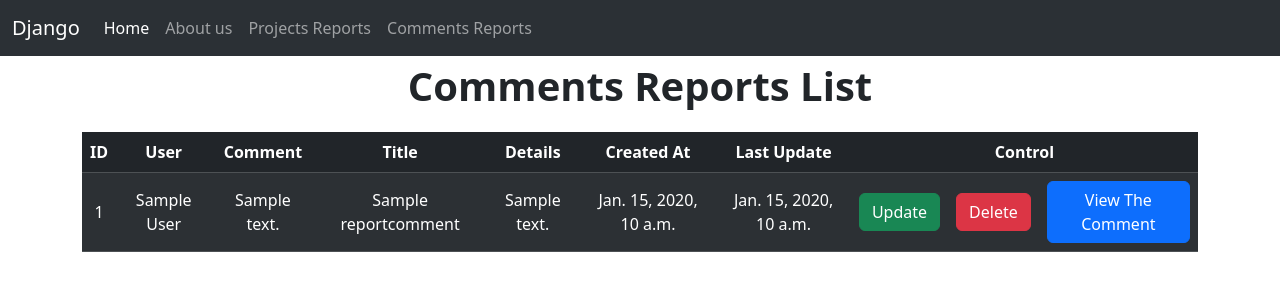
After one commit to AbdAlla-AboElMagd/Crowd-Funding, a Django app: page /ListReportComment/ in a window 1280 px wide. The commit adds this page. Shown: the top 300 px of the page. Run offline with Django 5.2, Linux system fonts and the light colour scheme; tables that the repository leaves empty hold one stand-in row (values such as "Sample post").

Commit message:
Making Report Functionality
* Adding Models to the Project

* Editing User isadmin to be is_staff

* Making Report Functionality

* Making Report Functionality Editing Project and User Models

```diff
--- a/crowdFunding/admin.py
+++ b/crowdFunding/admin.py
@@ -2,7 +2,9 @@ from django.contrib import admin
 
 from django.contrib.auth.admin import UserAdmin
 
-from .models import User , Tag , Project , Comment , ReportProject , ReprotComment , RatingProject
+
+from .models import User , Tag , Project , Comment , ReportProject , ReportComment , RatingProject
+
 
 # from django.contrib.auth.models import User as DefaultUser
 
@@ -45,5 +47,5 @@ admin.site.register(Tag)
 admin.site.register(Project)
 admin.site.register(Comment)
 admin.site.register(ReportProject)
-admin.site.register(ReprotComment)
+admin.site.register(ReportComment)
 admin.site.register(RatingProject)
--- a/crowdFunding/views.py
+++ b/crowdFunding/views.py
@@ -1,4 +1,10 @@
-from django.shortcuts import render
+from django.shortcuts import render , redirect
+
+from django.views import View
+from django.views.generic import ListView
+
+from crowdFunding.forms import ReportCommentModelForm, ReportProjectModelForm
+from crowdFunding.models import Comment, Project, ReportProject , User , ReportComment
 
 # Create your views here.
 def home(request):
@@ -6,3 +12,132 @@ def home(request):
 
 def about(request):
     return render(request=request, template_name='crowdFunding/about.html')
+
+# Report Project CRUD Control
+class CreateReportProject(View):
+    def get(self , request , project_id):
+        report_form = ReportProjectModelForm()
+        context = {"report_form" : report_form , "project_id" : project_id}
+        print( "Project_id :" , project_id)
+        return render(request=request, template_name='crowdFunding/reportProject.html', context=context)
+
+    def post(self , request , project_id):
+        report_form = ReportProjectModelForm(request.POST)
+
+        if report_form.is_valid():
+            print("title" , report_form.data['title'] )
+            print( "Project_id :" , project_id)
+            user = User.objects.get(id=1)
+            project = Project.objects.get(id=project_id)
+            report = ReportProject.objects.create(title = report_form.data['title'] , text=report_form.data['text'] , project = project , user = user)
+            context = {"report_form" : report_form , "project_id" : project_id , "alert" : "success" , "message" : "Report Saved successfully"}
+        else :
+            context = {"report_form" : report_form , "project_id" : project_id , "alert" : "danger" , "message" : "Failed To Report Report"}
+        return render(request=request, template_name='crowdFunding/reportProject.html', context=context)
+
+
+class UpdateReportProject(View):
+    def get(self , request , report_id):
+        report = ReportProject.objects.get(id = report_id)
+        report_form = ReportProjectModelForm(instance=report)
+        context = {"report_form" : report_form , "report_id" : report_id}
+        return render(request=request, template_name='crowdFunding/upadteReportProject.html', context=context)
+
+    def post(self , request , report_id):
+        report = ReportProject.objects.get(id = report_id)
+        report_form = ReportProjectModelForm(request.POST , instance=report)
+        if report_form.is_valid():
+            report_form.save()
+            context = {"report_form" : report_form , "report_id" : report_id , "alert" : "success" , "message" : "Report updated successfully"}
+
+            return render(request=request, template_name='crowdFunding/upadteReportProject.html', context=context)
+        else:
+            context = {"report_form" : report_form , "report_id" : report_id , "alert" : "danger" , "message" : "Failed To Update The Report"}
+            return render(request=request, template_name='crowdFunding/upadteReportProject.html', context=context)
+
+class DeleteReportProject(View):
+    def get(self , request , report_id):
+        report = ReportProject.objects.get(id = report_id)
+        report.delete()
+        return redirect('ListReportProject')
+
+class ListReportProject(ListView):
+    model = ReportProject
+    template_name = 'crowdFunding/listReportProject.html'
+    context_object_name = 'reports'
+    queryset = ReportProject.objects.all().order_by('id')
+
+    def get_context_data(self, **kwargs):
+        context = super().get_context_data(**kwargs)
+        return context
+
+    # # Overriding the dispatch class to redirect to the login if not logged in
+    # def dispatch(self, request, *args, **kwargs):
+    #     if not request.session.get('username'):
+    #         return redirect('login')
+    #     return super().dispatch(request, *args, **kwargs)
+
+# Report Comment CRUD Control
+class CreateReportComment(View):
+    def get(self , request , comment_id):
+        report_form = ReportCommentModelForm()
+        context = {"report_form" : report_form , "comment_id" : comment_id}
+        # print( "comment_id :" , comment_id)
+        return render(request=request, template_name='crowdFunding/reportComment.html', context=context)
+
+    def post(self , request , comment_id):
+        report_form = ReportProjectModelForm(request.POST)
+
+        if report_form.is_valid():
+            print("title" , report_form.data['title'] )
+            print( "comment_id :" , comment_id)
+            user = User.objects.get(id=1)
+            comment = Comment.objects.get(id=comment_id)
+            report = ReportComment.objects.create(title = report_form.data['title'] , text=report_form.data['text'] , comment = comment , user = user)
+            context = {"report_form" : report_form , "comment_id" : comment_id  , "alert" : "success" , "message" : "Report Saved successfully"}
+        else:
+            context = {"report_form" : report_form , "comment_id" : comment_id  , "alert" : "danger" , "message" : "Failed To Save The Report"}
+
+        return render(request=request, template_name='crowdFunding/reportComment.html', context=context)
+
+
+class UpdateReportComment(View):
+    def get(self , request , report_id):
+        report = ReportComment.objects.get(id = report_id)
+        report_form = ReportCommentModelForm(instance=report)
+        context = {"report_form" : report_form , "report_id" : report_id}
+        return render(request=request, template_name='crowdFunding/upadteReportComment.html', context=context)
+
+    def post(self , request , report_id):
+        report = ReportComment.objects.get(id = report_id)
+        report_form = ReportCommentModelForm(request.POST , instance=report)
+        if report_form.is_valid():
+            report_form.save()
+            context = {"report_form" : report_form , "report_id" : report_id , "alert" : "success" , "message" : "Report updated successfully"}
+
+            return render(request=request, template_name='crowdFunding/upadteReportComment.html', context=context)
+        else:
+            context = {"report_form" : report_form , "report_id" : report_id , "alert" : "danger" , "message" : "Failed To Update The Report"}
+            return render(request=request, template_name='crowdFunding/upadteReportComment.html', context=context)
+
+class DeleteReportComment(View):
+    def get(self , request , report_id):
+        report = ReportComment.objects.get(id = report_id)
+        report.delete()
+        return redirect('ListReportComment')
+
+class ListReportComment(ListView):
+    model = ReportComment
+    template_name = 'crowdFunding/listReportComment.html'
+    context_object_name = 'reports'
+    queryset = ReportComment.objects.all().order_by('id')
+
+    def get_context_data(self, **kwargs):
+        context = super().get_context_data(**kwargs)
+        return context
+
+    # # Overriding the dispatch class to redirect to the login if not logged in
+    # def dispatch(self, request, *args, **kwargs):
+    #     if not request.session.get('username'):
+    #         return redirect('login')
+    #     return super().dispatch(request, *args, **kwargs)
--- a/project/urls.py
+++ b/project/urls.py
@@ -17,11 +17,24 @@ Including another URLconf
 from django.contrib import admin
 from django.urls import path
 
-from crowdFunding.views import about, home
+from crowdFunding.views import CreateReportComment, CreateReportProject, DeleteReportComment, ListReportComment, ListReportProject, UpdateReportComment, UpdateReportProject, DeleteReportProject , about, home
 
 urlpatterns = [
     path('admin/', admin.site.urls),
-     path('' , home , name ='home'),
+    path('' , home , name ='home'),
     path('home/' , home , name='home'),
     path('about/' , about , name='about'),
+    # Report Project
+    path('reportProject/<int:project_id>' , CreateReportProject.as_view() , name='reportProject'),
+    path('updateReportProject/<int:report_id>' , UpdateReportProject.as_view() , name='UpdateReportProject'),
+    path('deleteReportProject/<int:report_id>' , DeleteReportProject.as_view() , name='DeleteReportProject'),
+    path('ListReportProject/' , ListReportProject.as_view() , name='ListReportProject'),
+    # Report Comment
+    path('reportComment/<int:comment_id>' , CreateReportComment.as_view() , name='reportComment'),
+    path('updateReportComment/<int:report_id>' , UpdateReportComment.as_view() , name='UpdateReportComment'),
+    path('deleteReportComment/<int:report_id>' , DeleteReportComment.as_view() , name='DeleteReportComment'),
+    path('ListReportComment/' , ListReportComment.as_view() , name='ListReportComment'),
+
+
+
 ]
--- a/templates/crowdFunding/home.html
+++ b/templates/crowdFunding/home.html
@@ -45,6 +45,16 @@
             <li class="nav-item">
               <a class="nav-link" href="{% url 'about' %}">About us</a>
             </li>
+            <li class="nav-item">
+              <a class="nav-link" href="{% url 'ListReportProject' %}"
+                >Projects Reports</a
+              >
+            </li>
+            <li class="nav-item">
+              <a class="nav-link" href="{% url 'ListReportComment' %}"
+                >Comments Reports</a
+              >
+            </li>
           </ul>
         </div>
       </div>
--- /dev/null
+++ b/templates/crowdFunding/listReportComment.html
@@ -0,0 +1,51 @@
+{% extends 'crowdFunding/home.html' %} {% block content %}
+<p class="fs-1 fw-bold text-center">Comments Reports List</p>
+<div class="container">
+  <table class="table table-striped table-dark text-center align-middle">
+    <thead class="text-center">
+      <th>ID</th>
+      <th>User</th>
+      <th>Comment</th>
+      <th>Title</th>
+      <th>Details</th>
+      <th>Created At</th>
+      <th>Last Update</th>
+      <th colspan="3">Control</th>
+    </thead>
+
+    <tbody>
+      {% if reports %}
+      {% for report in reports %}
+      <tr>
+        <td>{{ report.id }}</td>
+        <td>{{ report.user }}</td>
+        <td>{{ report.comment }}</td>
+        <td>{{ report.title }}</td>
+        <td>{{ report.text }}</td>
+        <td>{{ report.created_at }}</td>
+        <td>{{ report.updated_at }}</td>
+
+        <td>
+          <a
+            href="{% url 'UpdateReportComment' report.id %}"
+            class="btn btn-success"
+            >Update</a
+          >
+        </td>
+        <td>
+          <a
+            href="{% url 'DeleteReportComment' report.id %}"
+            class="btn btn-danger"
+            >Delete</a
+          >
+        </td>
+        <td>
+          <a href="" class="btn btn-primary">View The Comment</a>
+        </td>
+      </tr>
+      {% endfor %}
+      {% endif %}
+    </tbody>
+  </table>
+</div>
+{% endblock content %}
```
Also changed, not shown: crowdFunding/forms.py (added, +26 -0 lines), crowdFunding/models.py (+20 -8 lines), templates/crowdFunding/listReportProject.html (added, +49 -0 lines), templates/crowdFunding/reportComment.html (added, +34 -0 lines), templates/crowdFunding/reportProject.html (added, +34 -0 lines), templates/crowdFunding/upadteReportComment.html (added, +41 -0 lines), templates/crowdFunding/upadteReportProject.html (added, +41 -0 lines), atachments/img.jpg (added), atachments/img_0sZOez6.jpg (added), crowdFunding/migrations/0001_initial.py, crowdFunding/migrations/0002_rename_reprotcomment_reportcomment_and_more.py (added), crowdFunding/migrations/0003_project_total_rating_project_total_user_rated.py (added), crowdFunding/migrations/0004_alter_user_groups_alter_user_user_permissions.py (added).
